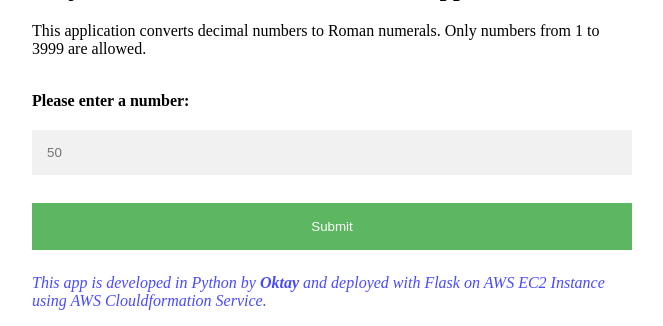
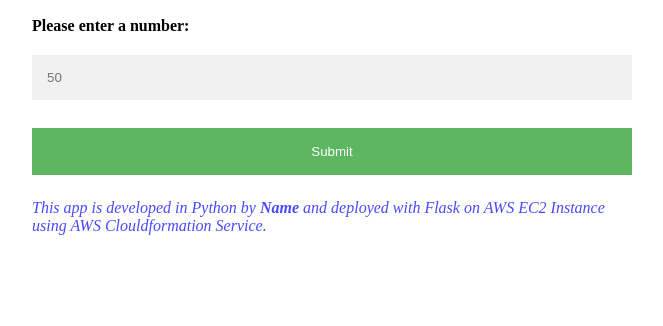
Before and after one commit to Rickymartinez755/lab1.1, a Flask app: page / in a window 1280 px wide. Shown: the part 475-801 px from the top of the page, without its empty margins (308-971 px from the left). After the commit the page ends 710 px from the top, so only its background shows below. Run offline with Flask 3, Linux system fonts and the light colour scheme.

Commit message:
updates proj initials

```diff
--- a/AWS/Projects/Project-001-Roman-Numerals-Converter/app.py
+++ b/AWS/Projects/Project-001-Roman-Numerals-Converter/app.py
@@ -17,13 +17,13 @@ def main_post():
     if request.method == 'POST':
         alpha = request.form['number']
         if not alpha.isdecimal():
-            return render_template('index.html', developer_name='Oktay', not_valid=True)
+            return render_template('index.html', developer_name='Name', not_valid=True)
         number = int(alpha)
         if not 0 < number < 4000:
-            return render_template('index.html', developer_name='Oktay', not_valid=True)
-        return render_template('result.html', number_decimal = number , number_roman= convert(number), developer_name='Oktay')
+            return render_template('index.html', developer_name='Name', not_valid=True)
+        return render_template('result.html', number_decimal = number , number_roman= convert(number), developer_name='Name')
     else:
-        return render_template('index.html', developer_name='Oktay', not_valid=False)
+        return render_template('index.html', developer_name='Name', not_valid=False)
 
 if __name__ == '__main__':
     # app.run(debug=True)
--- a/AWS/Projects/Project-001-Roman-Numerals-Converter/templates/index.html
+++ b/AWS/Projects/Project-001-Roman-Numerals-Converter/templates/index.html
@@ -59,7 +59,7 @@
 
 <body>
 
-  <div><img src="https://clarusway.com/wp-content/uploads/2020/06/clarusway_logo.png" /></div>
+  <div><img src="https://rafe-learning-stuff.s3.eu-central-1.amazonaws.com/clarusway_logo.jpg" alt="Clarusway Logo" width="300"></div>
 
   <h2>Project : Roman Numerals Converter Application</h2>
   <p>This application converts decimal numbers to Roman numerals. Only numbers from 1 to 3999 are allowed.</p><br>
--- a/AWS/Projects/Project-001-Roman-Numerals-Converter/templates/result.html
+++ b/AWS/Projects/Project-001-Roman-Numerals-Converter/templates/result.html
@@ -37,7 +37,7 @@
 
 <body>
 
-    <div><img src="https://clarusway.com/wp-content/uploads/2020/06/clarusway_logo.png" /></div>
+    <div><img src="https://rafe-learning-stuff.s3.eu-central-1.amazonaws.com/clarusway_logo.jpg" alt="Clarusway Logo" width="300"></div>
 
     <h2>Project : Roman Numerals Converter Application</h2>
     <br>
```
Also changed, not shown: AWS/Hands_on/08_14_2023-RDS/README.md (added).
